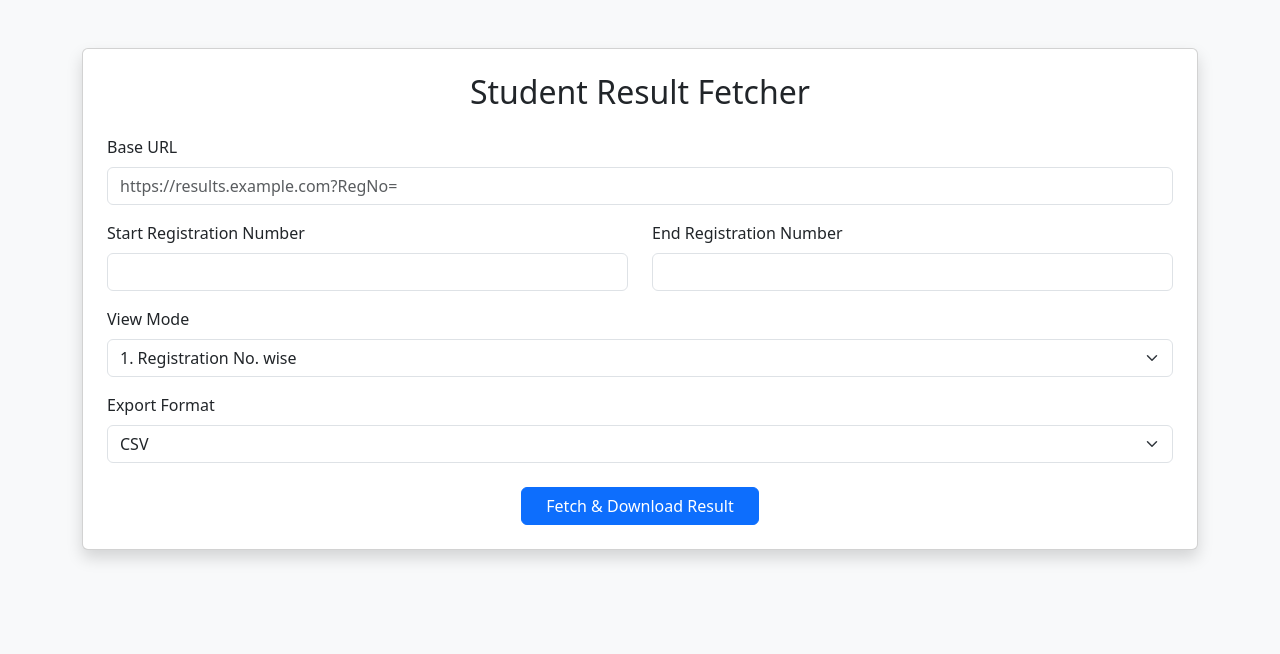
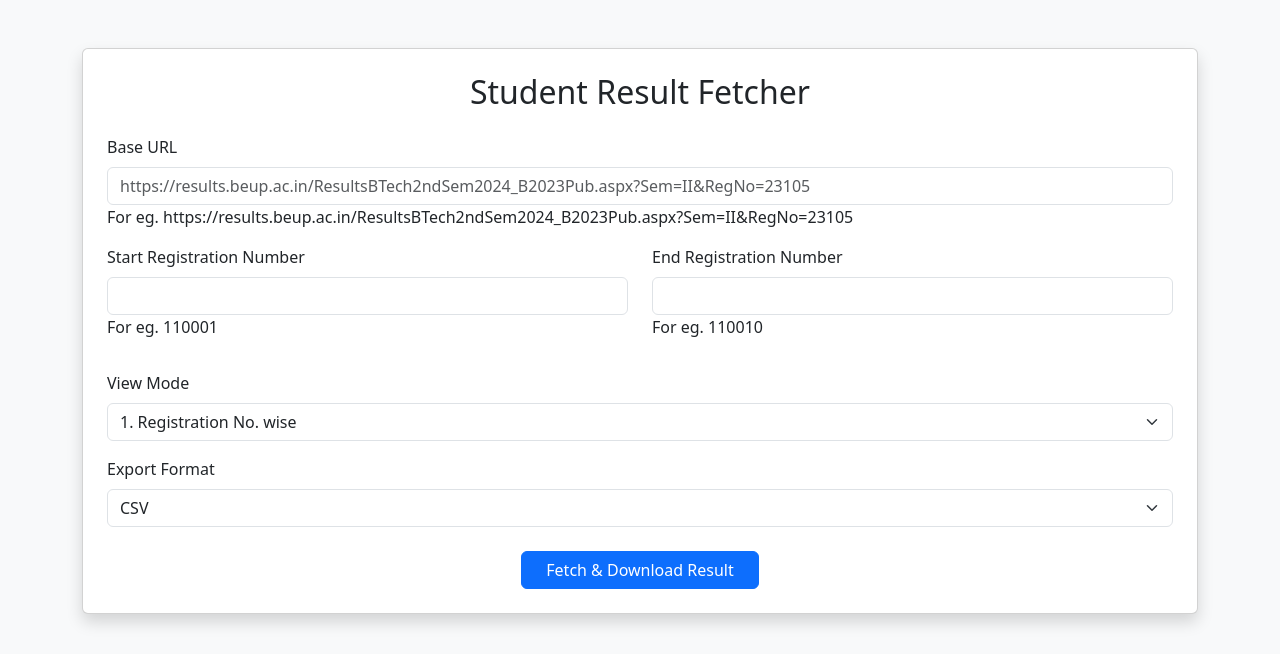
Before and after one commit to aditya-kr86/beu-result-automation, a Flask app: page / in a window 1280 px wide. Shown: the top 654 px of the page. Run offline with Flask 3, Linux system fonts and the light colour scheme; some libraries are stand-ins or nearby versions.

Commit message:
Update index.html

```diff
--- a/templates/index.html
+++ b/templates/index.html
@@ -13,16 +13,19 @@
             <form method="POST">
                 <div class="mb-3">
                     <label for="base_url" class="form-label">Base URL</label>
-                    <input type="text" class="form-control" id="base_url" name="base_url" placeholder="https://results.example.com?RegNo=" required>
+                    <input type="text" class="form-control" id="base_url" name="base_url" placeholder="https://results.beup.ac.in/ResultsBTech2ndSem2024_B2023Pub.aspx?Sem=II&RegNo=23105" required>
+                    <p>For eg. https://results.beup.ac.in/ResultsBTech2ndSem2024_B2023Pub.aspx?Sem=II&RegNo=23105</p>
                 </div>
                 <div class="row">
                     <div class="col-md-6 mb-3">
                         <label for="start_reg" class="form-label">Start Registration Number</label>
                         <input type="number" class="form-control" id="start_reg" name="start_reg" required>
+                        <p>For eg. 110001</p>
                     </div>
                     <div class="col-md-6 mb-3">
                         <label for="end_reg" class="form-label">End Registration Number</label>
                         <input type="number" class="form-control" id="end_reg" name="end_reg" required>
+                        <p>For eg. 110010</p>
                     </div>
                 </div>
                 <div class="mb-3">
```
